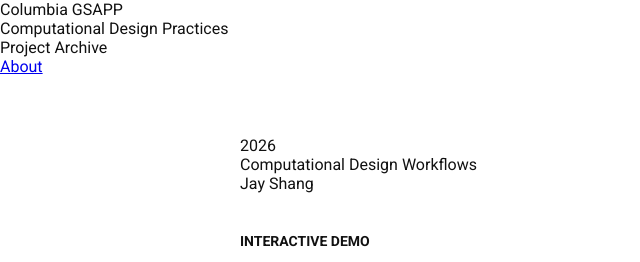
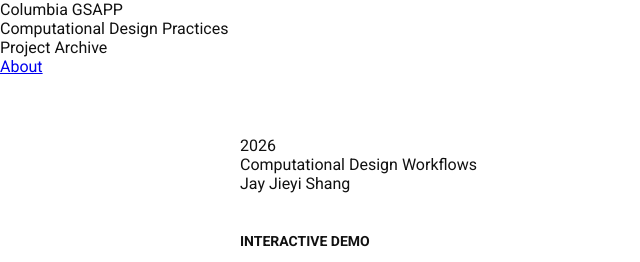
Before and after one commit to jieyishang7/my-first-repo, a plain HTML site: page Building a Website/index.html in a window 1280 px wide. Shown: the top 262 px of the page, 0-640 px from the left. Drawn offline with Linux system fonts and the light colour scheme.

Commit message:
Update index.html

```diff
--- a/Building a Website/index.html
+++ b/Building a Website/index.html
@@ -19,7 +19,7 @@
   <main>
     <div class="project-meta">2026</div>
     <div class="project-title">Computational Design Workflows</div>
-    <div class="project-subtitle">Jay Shang</div>
+    <div class="project-subtitle">Jay Jieyi Shang</div>
 
     <div class="section-title">Interactive Demo</div>
     <p>Click the button below to see the Demo in action:</p>
```
